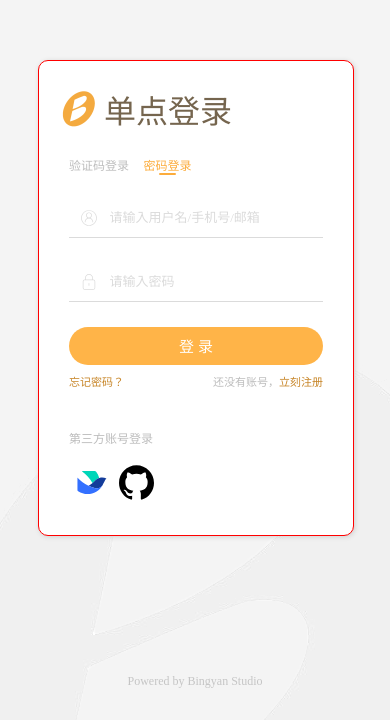
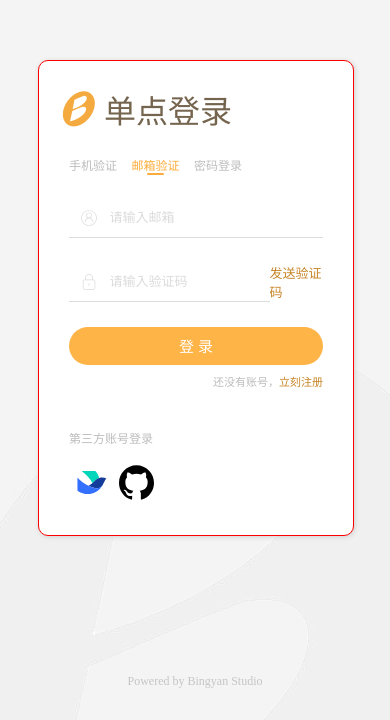
Before and after one commit to blance714/bingyansso-web, a React (Vite) app: page / in a window 390 px wide. Shown: the part 124-844 px from the top of the page. Built offline with nearby package versions, Linux system fonts and the light colour scheme.

Commit message:
feat: phone/email login

```diff
--- /dev/null
+++ b/src/API/user/getCode.ts
@@ -0,0 +1,13 @@
+import { fetchUserAPI } from "./userAPI";
+
+export function getPhoneCode(phone: string) {
+  return fetchUserAPI('phone_code', {
+    phone
+  })
+}
+
+export function getEmailCode(email: string) {
+  return fetchUserAPI('email_code', {
+    email
+  })
+}
--- a/src/API/user/getToken.ts
+++ b/src/API/user/getToken.ts
@@ -1,7 +1,7 @@
-import { getUserAPI } from "./userAPI";
+import { fetchUserAPI } from "./userAPI";
 
 export function getToken(type: string, params: { [N: string]: string }) {
-  return getUserAPI('token', {
+  return fetchUserAPI('token', {
     type, ...params
   })
 }
--- a/src/API/user/userAPI.ts
+++ b/src/API/user/userAPI.ts
@@ -1,23 +1,25 @@
 const API = 'https://api.bingyan.net/dev/sso/user/';
 
 /**
- * @function getUserAPI
+ * @function fetchUserAPI
  * @param {string} url
  * @param {Object} params
  * @returns Promise<any>
  */
-export function getUserAPI(
+export function fetchUserAPI(
   url: string,
   params?: { [N: string]: string },
+  body?: { [N: string]: string }
 ) {
   const searchParams = new URLSearchParams(params);
   const requestURL = API + url + '?' + searchParams.toString();
 
   return fetch(requestURL , {
-    method: 'GET'
+    method: body ? 'POST' : 'GET',
+    body: body ? JSON.stringify(body) : undefined
   }).then(res => res.json())
   .then(json => {
-    if (json.success) return json.data;
+    if (json.success == true) return json.data;
     else return Promise.reject(json.message);
   })
 }
--- a/src/pages/Login/LoginPanel.tsx
+++ b/src/pages/Login/LoginPanel.tsx
@@ -2,10 +2,11 @@ import styled from "styled-components";
 import { InputBox } from "../../components/InputBox";
 import userSVG from "/src/assets/user.svg";
 import lockSVG from "/src/assets/lock.svg";
-import { useState } from "react";
+import { useEffect, useMemo, useRef, useState } from "react";
 import { getToken } from "@/API/user/getToken";
 import { setJWT } from "@/tools/jwt";
 import { useNavigate } from "react-router-dom";
+import { getEmailCode, getPhoneCode } from "@/API/user/getCode";
 
 function login(type: string, params: { [N: string]: string }) {
   return getToken(type, params).then((data) => {
@@ -51,30 +52,35 @@ export function PasswordLoginPanel() {
   );
 }
 
-export function SMSLoginPanel() {
-  const SMSWrapper = styled.div`
-    display: flex;
-    align-items: center;
-  `;
+export function CodeLoginPanel({type} : {type: 'phone' | 'email'}) {
+  const [value, setValue] = useState("");
+  const [code, setCode] = useState("");
+  const navigate = useNavigate();
 
   return (
     <Panel>
       <InputBox
+        value={value}
+        onChange={e => setValue(e.target.value)}
         logoSrc={userSVG}
-        placeholder="请输入手机号"
-        autoComplete="tel"
-        inputMode="tel"
+        placeholder={ "请输入" + (type === "phone" ? "手机号" : "邮箱") }
+        autoComplete={ type === "phone" ? "tel" : "email" }
+        inputMode={ type === "phone" ? "tel" : "email" }
       />
-      <SMSWrapper>
+      <CodeWrapper>
         <InputBox
+          value={code}
+          onChange={e => setCode(e.target.value)}
           logoSrc={lockSVG}
-          placeholder="请输入短信验证码"
+          placeholder="请输入验证码"
           autoComplete="one-time-code"
           inputMode="numeric"
         />
-        <RequestSMSButton />
-      </SMSWrapper>
-      <LoginButton>登 录</LoginButton>
+        <RequestCodeButton type={type} value={value} valid={true}/>
+      </CodeWrapper>
+      <LoginButton
+        onClick={() => login(`${type}_code`, { [type]: value, code }).then(() => navigate(0)) }
+      >登 录</LoginButton>
       <SignupWrapper>
         <span></span>
         <span>
@@ -84,6 +90,11 @@ export function SMSLoginPanel() {
     </Panel>
   );
 }
+
+const CodeWrapper = styled.div`
+  display: flex;
+  align-items: center;
+`;
 
 const Panel = styled.section`
   > * {
@@ -132,21 +143,44 @@ const SignupWrapper = styled.div`
   }
 `;
 
-function RequestSMSButton() {
-  const SMSButton = styled.a`
-    color: #c78527;
-    font-size: 13px;
-    cursor: pointer;
-  `;
+function RequestCodeButton({ type, value, valid }: {
+  type: "phone" | "email",
+  value: string,
+  valid: boolean
+}) {
+  const [remainingTime, setRemainingTime] = useState(0);
+  const timerRef = useRef<number | undefined>();
+  useEffect(() => {
+    if (remainingTime > 0 && timerRef.current === undefined) {
+      timerRef.current = window.setInterval(() => {
+        setRemainingTime(remainingTime - 1);
+      }, 1000);
+      return () => {
+        window.clearInterval(timerRef.current);
+        timerRef.current = undefined;
+      }
+    }
+  }, [remainingTime])
 
-  const [requesting, setRequesting] = useState(false);
+  const getCode = () => {
+    (type === "phone" ? getPhoneCode : getEmailCode)(value).then(() => {
+      setRemainingTime(60);
+    }).catch(reason => console.log(`getCode Error: ${reason}`));
+  }
 
+  const requesting = remainingTime > 0;
   return (
-    <SMSButton
+    <CodeButton valid={ valid && !requesting }
       style={{ opacity: requesting ? 0.3 : 1 }}
-      onClick={() => setRequesting(true)}
+      onClick={() => getCode()}
     >
-      {requesting ? "已发送" : "发送验证码"}
-    </SMSButton>
+      {requesting ? `已发送(${remainingTime}s)` : "发送验证码"}
+    </CodeButton>
   );
 }
+
+const CodeButton = styled.a`
+  color: #c78527;
+  font-size: 13px;
+  cursor: ${(props: { valid: boolean }) => props.valid ? "pointer" : "not-allowed"};
+`;
--- a/src/pages/Login/index.tsx
+++ b/src/pages/Login/index.tsx
@@ -1,6 +1,6 @@
 import { useState } from "react";
 import { LoginContent, LoginNav, OAuthLoginPanel } from "./styled";
-import { PasswordLoginPanel, SMSLoginPanel } from "./LoginPanel";
+import { PasswordLoginPanel, CodeLoginPanel } from "./LoginPanel";
 
 import feishuSVG from "@/assets/feishu.svg";
 import githubSVG from "@/assets/github.svg";
@@ -23,7 +23,7 @@ function Login() {
 
   const redirectOAuth = (provider: string) => {
     const redirect_uri = encodeURIComponent(
-      `https://chen03.github.io/bingyansso-web/oauth/${provider}` + location.search
+      `${window.location.origin}/oauth/${provider}` + location.search
     );
     const url = thirdOAuth[provider].url + `&redirect_uri=${redirect_uri}`;
     window.location.href = url;
@@ -32,20 +32,20 @@ function Login() {
   return (
     <LoginContent>
       <LoginNav>
-        <a
-          className={loginPanel === 0 ? "selected" : ""}
-          onClick={() => setLoginPanel(0)}
+        {['手机验证', '邮箱验证', '密码登录'].map((typeName, index) =>
+          <a
+          key={index}
+          className={loginPanel === index ? "selected" : ""}
+          onClick={() => setLoginPanel(index)}
         >
-          验证码登录
-        </a>
-        <a
-          className={loginPanel === 1 ? "selected" : ""}
-          onClick={() => setLoginPanel(1)}
-        >
-          密码登录
-        </a>
+          {typeName}
+        </a>)}
       </LoginNav>
-      {loginPanel === 0 ? <SMSLoginPanel /> : <PasswordLoginPanel />}
+
+      { loginPanel === 0 ? <CodeLoginPanel type="phone" />
+      : loginPanel === 1 ? <CodeLoginPanel type="email" />
+      : <PasswordLoginPanel />}
+
       <OAuthLoginPanel>
         <div>第三方账号登录</div>
         <section>
```
